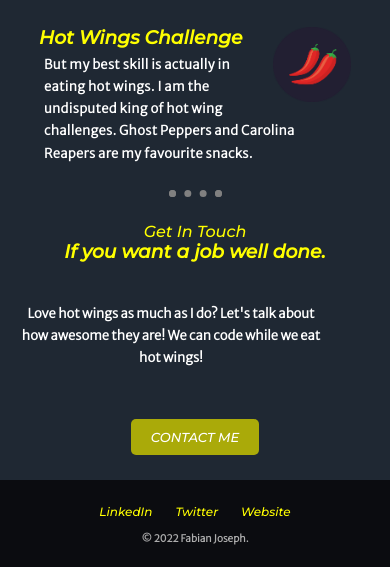
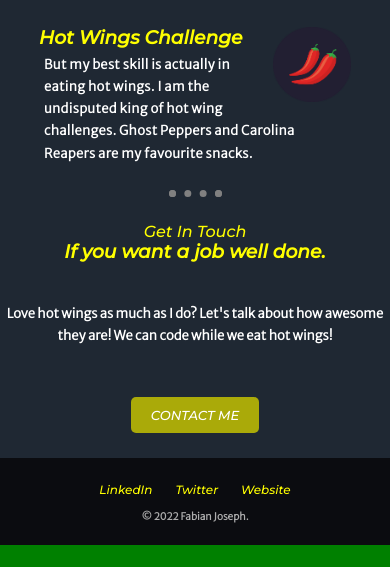
Before and after one commit to Fector101/cv-upgrade, a plain HTML site: page index.html in a window 390 px wide. Shown: the part 862-1429 px from the top of the page. After the commit the page ends 1407 px from the top, so only its background shows below. Drawn offline with Linux system fonts and the light colour scheme.

Commit message:
Update responsive.css
Fixed Oversight

```diff
--- a/css/responsive.css
+++ b/css/responsive.css
@@ -32,13 +32,12 @@
 
     .contact-message {
         width: auto;
-        /* font-size: 12px; */
-        margin: 40px 15px;
+        /* font-size: 12px; /
+        margin: 40px 15px;*/
+        margin: 40px auto;
       }
 }
 
-@media screen and (max-width:900px) {
- .contact-message {
-  width: 80%;
- }
-}
+/*@media screen and (max-width:900px) {
+
+}*/
```
